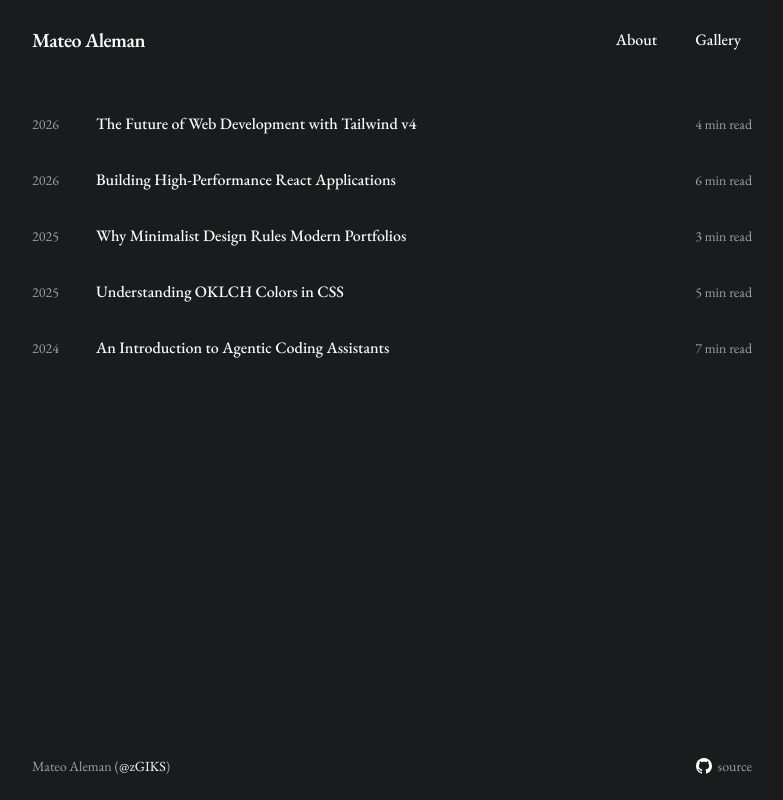
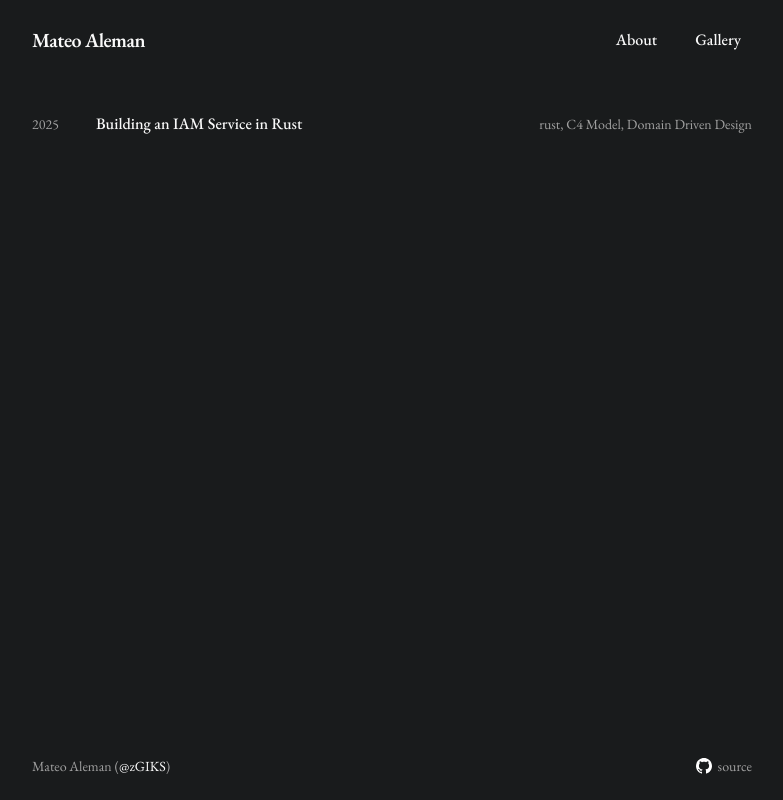
Before and after one commit to zGIKS/portfolio, a Next.js app: page / in a window 1280 px wide. Shown: the whole page, without its empty margins (248-1031 px from the left). Built offline with nearby package versions, Linux system fonts and the light colour scheme.

Commit message:
feat: implement post listing functionality with query service and update PostList component

```diff
--- a/package.json
+++ b/package.json
@@ -22,6 +22,7 @@
   },
   "devDependencies": {
     "@tailwindcss/postcss": "^4.3.1",
+    "@types/js-yaml": "^4.0.9",
     "@types/node": "^20.19.39",
     "@types/react": "^19.2.14",
     "@types/react-dom": "^19.2.3",
--- /dev/null
+++ b/src/contexts/blog/application/internal/queryservices/list-posts.query-service.ts
@@ -0,0 +1,15 @@
+import "server-only";
+
+import type { ListPostsQuery } from "@/contexts/blog/domain/model/queries/list-posts.query";
+import type { PostSummary } from "@/contexts/blog/domain/model/post-summary";
+import { listPostSummaries } from "@/contexts/blog/infrastructure/repositories/post-query.repository";
+
+export function listPostsQueryService(query: ListPostsQuery = {}): PostSummary[] {
+  const posts = listPostSummaries();
+
+  if (query.status) {
+    return posts.filter((p) => p.status === query.status);
+  }
+
+  return posts;
+}
--- /dev/null
+++ b/src/contexts/blog/domain/model/post-summary.ts
@@ -0,0 +1,7 @@
+export type PostSummary = {
+  uuid: string;
+  title: string;
+  tags: string[];
+  status: "published" | "draft";
+  publishedAt: string;
+};
--- /dev/null
+++ b/src/contexts/blog/domain/model/queries/list-posts.query.ts
@@ -0,0 +1,3 @@
+export type ListPostsQuery = {
+  status?: "published" | "draft";
+};
--- /dev/null
+++ b/src/contexts/blog/infrastructure/repositories/post-query.repository.ts
@@ -0,0 +1,38 @@
+import "server-only";
+
+import fs from "fs";
+import path from "path";
+import yaml from "js-yaml";
+import type { PostSummary } from "@/contexts/blog/domain/model/post-summary";
+
+const POSTS_DIR = path.join(process.cwd(), "database", "post");
+
+function parseFrontmatter(raw: string): Record<string, unknown> {
+  const match = raw.match(/^---\r?\n([\s\S]*?)\r?\n---/);
+  if (!match) return {};
+  return (yaml.load(match[1]) as Record<string, unknown>) ?? {};
+}
+
+export function listPostSummaries(): PostSummary[] {
+  const files = fs
+    .readdirSync(POSTS_DIR)
+    .filter((f) => f.endsWith(".md") || f.endsWith(".mdx"));
+
+  return files
+    .map((file) => {
+      const raw = fs.readFileSync(path.join(POSTS_DIR, file), "utf-8");
+      const data = parseFrontmatter(raw);
+
+      return {
+        uuid: String(data.uuid ?? ""),
+        title: String(data.title ?? ""),
+        tags: Array.isArray(data.tags) ? data.tags.map(String) : [],
+        status: data.status === "draft" ? "draft" : "published",
+        publishedAt: data.publishedAt ? String(data.publishedAt) : "",
+      } satisfies PostSummary;
+    })
+    .sort(
+      (a, b) =>
+        new Date(b.publishedAt).getTime() - new Date(a.publishedAt).getTime()
+    );
+}
--- a/src/contexts/blog/interfaces/components/post-list.tsx
+++ b/src/contexts/blog/interfaces/components/post-list.tsx
@@ -1,66 +1,28 @@
-import React from "react";
 import Link from "next/link";
-
-interface Post {
-  id: string;
-  title: string;
-  year: string;
-  readingTime: string;
-}
-
-const POSTS: Post[] = [
-  {
-    id: "1",
-    title: "The Future of Web Development with Tailwind v4",
-    year: "2026",
-    readingTime: "4 min read",
-  },
-  {
-    id: "2",
-    title: "Building High-Performance React Applications",
-    year: "2026",
-    readingTime: "6 min read",
-  },
-  {
-    id: "3",
-    title: "Why Minimalist Design Rules Modern Portfolios",
-    year: "2025",
-    readingTime: "3 min read",
-  },
-  {
-    id: "4",
-    title: "Understanding OKLCH Colors in CSS",
-    year: "2025",
-    readingTime: "5 min read",
-  },
-  {
-    id: "5",
-    title: "An Introduction to Agentic Coding Assistants",
-    year: "2024",
-    readingTime: "7 min read",
-  },
-];
+import { listPostsQueryService } from "@/contexts/blog/application/internal/queryservices/list-posts.query-service";
 
 export function PostList() {
+  const posts = listPostsQueryService({ status: "published" });
+
   return (
     <div className="w-full flex flex-col gap-6 p-6">
       <div className="flex flex-col gap-4">
-        {POSTS.map((post) => (
+        {posts.map((post) => (
           <Link
-            key={post.id}
-            href={`/blog/${post.id}`}
+            key={post.uuid}
+            href={`/blog/${post.uuid}`}
             className="flex items-baseline justify-between py-2 group cursor-pointer decoration-transparent"
           >
             <div className="flex items-baseline gap-4">
               <span className="text-sm text-muted-foreground w-12 shrink-0">
-                {post.year}
+                {new Date(post.publishedAt).getFullYear()}
               </span>
               <h2 className="text-base font-medium text-foreground group-hover:text-muted-foreground transition-colors duration-200">
                 {post.title}
               </h2>
             </div>
             <span className="text-sm text-muted-foreground shrink-0 font-light">
-              {post.readingTime}
+              {post.tags.join(", ")}
             </span>
           </Link>
         ))}
```
Also changed, not shown: 1 other file (tests, documents, lock files or other folders).
